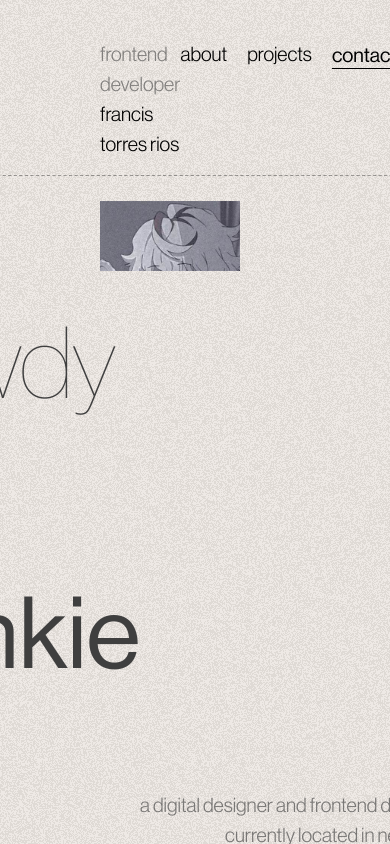
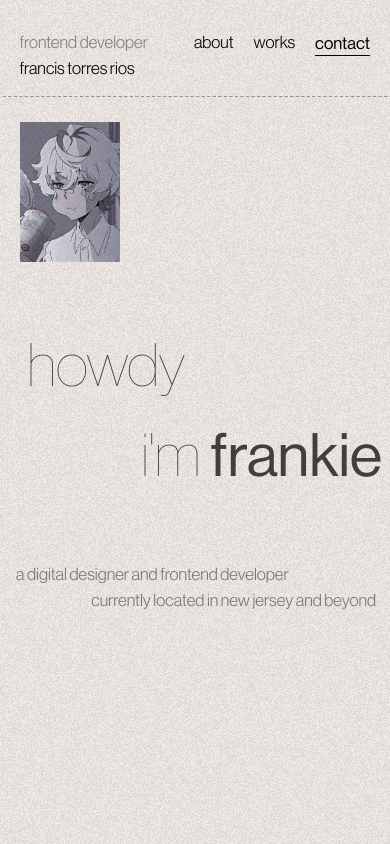
Before and after one commit to FrancisJTR7/newportfolio, a Next.js app: page / in a window 390 px wide. Shown: the top 844 px of the page. Built offline with nearby package versions, Linux system fonts and the light colour scheme.

Commit message:
hero responsive done

```diff
--- a/src/app/globals.css
+++ b/src/app/globals.css
@@ -123,3 +123,10 @@ body::before {
   z-index: 2;
   transition: transform 75ms cubic-bezier(0.17, 0.67, 0.83, 0.67);
 }
+
+html,
+body {
+  width: 100%;
+  max-width: 100vw;
+  overflow-x: hidden;
+}
--- a/src/app/page.tsx
+++ b/src/app/page.tsx
@@ -22,6 +22,11 @@ export default function Home() {
   }, []);
 
   useEffect(() => {
+    const smoothScrollLinks = document.querySelectorAll('a[href^="#"]');
+    smoothScrollLinks.forEach((link) => {
+      link.addEventListener('click', smoothScrollHandler);
+    });
+
     gsap.to('.about', {
       scale: 1,
       scrollTrigger: {
@@ -62,8 +67,25 @@ export default function Home() {
 
     requestAnimationFrame(raf);
 
-    return () => lenis.destroy();
+    return () => {
+      smoothScrollLinks.forEach((link) => {
+        link.removeEventListener('click', smoothScrollHandler);
+      });
+      if (lenis) {
+        lenis.destroy();
+      }
+    };
   }, []);
+
+  const smoothScrollHandler = (e) => {
+    e.preventDefault();
+    const targetId = e.currentTarget.getAttribute('href');
+    const targetElement = document.querySelector(targetId);
+
+    if (targetElement) {
+      targetElement.scrollIntoView({ behavior: 'smooth', block: 'start' });
+    }
+  };
 
   return (
     <main>
@@ -77,7 +99,10 @@ export default function Home() {
       </div>
       <div className='hide w-0 h-0 overflow-hidden '>
         <div className='overflow-hidden'>
-          <div className='xcontainer flex flex-row w-[300vw] h-[100vh] relative translate-x-[-100vw]'>
+          <div
+            id='aboutss'
+            className='xcontainer flex flex-row w-[300vw] h-[100vh] relative translate-x-[-100vw]'
+          >
             <div className='about aboutpers scale-[.85]'>
               <Personal />
             </div>
--- a/src/app/site/contact.tsx
+++ b/src/app/site/contact.tsx
@@ -40,7 +40,7 @@ export default function Contact() {
   }, []);
 
   return (
-    <section className='contsec w-full bg-dgray bg-noised-gif'>
+    <section id='contact' className='contsec w-full bg-dgray bg-noised-gif'>
       <div className=' flex justify-center w-[80vw] '>
         <div className='flex flex-col h-[100vh] justify-evenly items-center w-[70vw]'>
           <h1 className='font-haasxxt text-[100px] text-lgray mt-[10vh]'>
--- a/src/app/site/hero.tsx
+++ b/src/app/site/hero.tsx
@@ -32,44 +32,51 @@ export default function Hero() {
   return (
     <div className='h-[100vh] overflow-hidden'>
       <div>
-        <div className='flex w-full justify-between mt-[40px] text-[20px] translate-y-[-20px] ntext'>
-          <div className='w-full ml-[100px] mb-[15px] font-haaslight'>
+        <div className='flex w-full justify-between mt-[40px] text-[20px] translate-y-[-20px] ntext max-sm:mt-[30px] max-md:text-[17px]'>
+          <div className='w-full ml-[5vw] mb-[15px] font-haaslight'>
             <h1 className=' text-lgray opacity-[60%] '>frontend developer</h1>
             <h1>francis torres rios</h1>
           </div>
           <div className='flex justify-around w-full font-haaslight'>
-            <h1 className='mr-[20px]'>about</h1>
-            <h1 className='mr-[20px]'>projects</h1>
-            <h1 className='font-haasroman underline decoration-1 underline-offset-[6px] mr-[20px] mt-[1px]'>
+            <a href='#aboutss' className='mr-[20px]'>
+              about
+            </a>
+            <a href='#works' className='mr-[20px]'>
+              works
+            </a>
+            <a
+              href='#contact'
+              className='font-haasroman underline decoration-1 underline-offset-[6px] mr-[20px] mt-[1px]'
+            >
               contact
-            </h1>
+            </a>
           </div>
         </div>
         <div className='border-b-[1px] border-dashed border-black opacity-[35%] scale-110' />
       </div>
-      <div className='flex flex-col h-[80%] justify-between'>
-        <div className='overflow-hidden ml-[100px] mt-[25px] w-[140px]'>
+      <div className='flex flex-col h-[80%] justify-between max-sm:h-min'>
+        <div className='overflow-hidden ml-[5vw] mt-[25px] w-[140px] '>
           <Image
             src='/OIP.jpeg'
             width={140}
             height={1}
             alt='Picture of profile'
-            className='h-[180px] object-cover scale-125 imgz'
+            className='h-[180px] object-cover scale-125 imgz max-sm:w-[100px] max-sm:h-[140px] '
           />
         </div>
         <div>
-          <div className='flex justify-end w-full mt-[20px] mb-[80px]'>
-            <div className='flex flex-col font-haasxxt text-[100px] w-[920px] text-lgray'>
-              <div className='rtext h-[120px] rotate-[6deg] translate-y-[100%]'>
+          <div className='flex justify-end mt-[20px] mb-[80px]  max-sm:mb-[60px] max-sm:mt-[60px]'>
+            <div className='flex flex-col font-haasxxt text-[100px] w-[920px] text-lgray max-xl:w-[750px] max-xl:ml-10 max-xl:text-[90px] max-md:text-[80px] max-lg:ml-16 max-sm:text-[60px] max-sm:ml-[7vw] '>
+              <div className='rtext h-[min] rotate-[6deg] translate-y-[100%] w-min'>
                 howdy
               </div>
 
-              <div className='rtext mr-[250px] rotate-[7deg] translate-y-[100%] self-end'>
+              <div className='rtext mr-[13vw] rotate-[7deg] translate-y-[100%] self-end max-sm:mr-2'>
                 i'm <span className='font-haasroman'>frankie</span>
               </div>
             </div>
           </div>
-          <div className='flex flex-col w-[420px] font-haaslight text-[20px] text-lgray opacity-[65%] ml-[140px] mt-[40px] translate-y-[20px] btext'>
+          <div className='flex flex-col w-[420px] font-haaslight text-[20px]  max-sm:mb-[60px] text-lgray opacity-[65%] ml-[8vw] translate-y-[20px] btext max-md:text-[17px] max-sm:ml-4 max-sm:w-[360px]'>
             <div>a digital designer and frontend developer </div>
             <div className=' self-end '>
               currently located in new jersey and beyond
--- a/src/app/site/works.tsx
+++ b/src/app/site/works.tsx
@@ -111,7 +111,10 @@ export function Works() {
   }, []);
 
   return (
-    <div className='worksec h-[315vh] w-[100vw] bg-dgray bg-noised-gif '>
+    <div
+      id='works'
+      className='worksec h-[315vh] w-[100vw] bg-dgray bg-noised-gif '
+    >
       <div className='works opacity-0 translate-y-24'>
         <div className='w-[100vw] pt-[40px] text-[20px]  text-center mb-[35px] font-haasm text-white '>
           works
```
